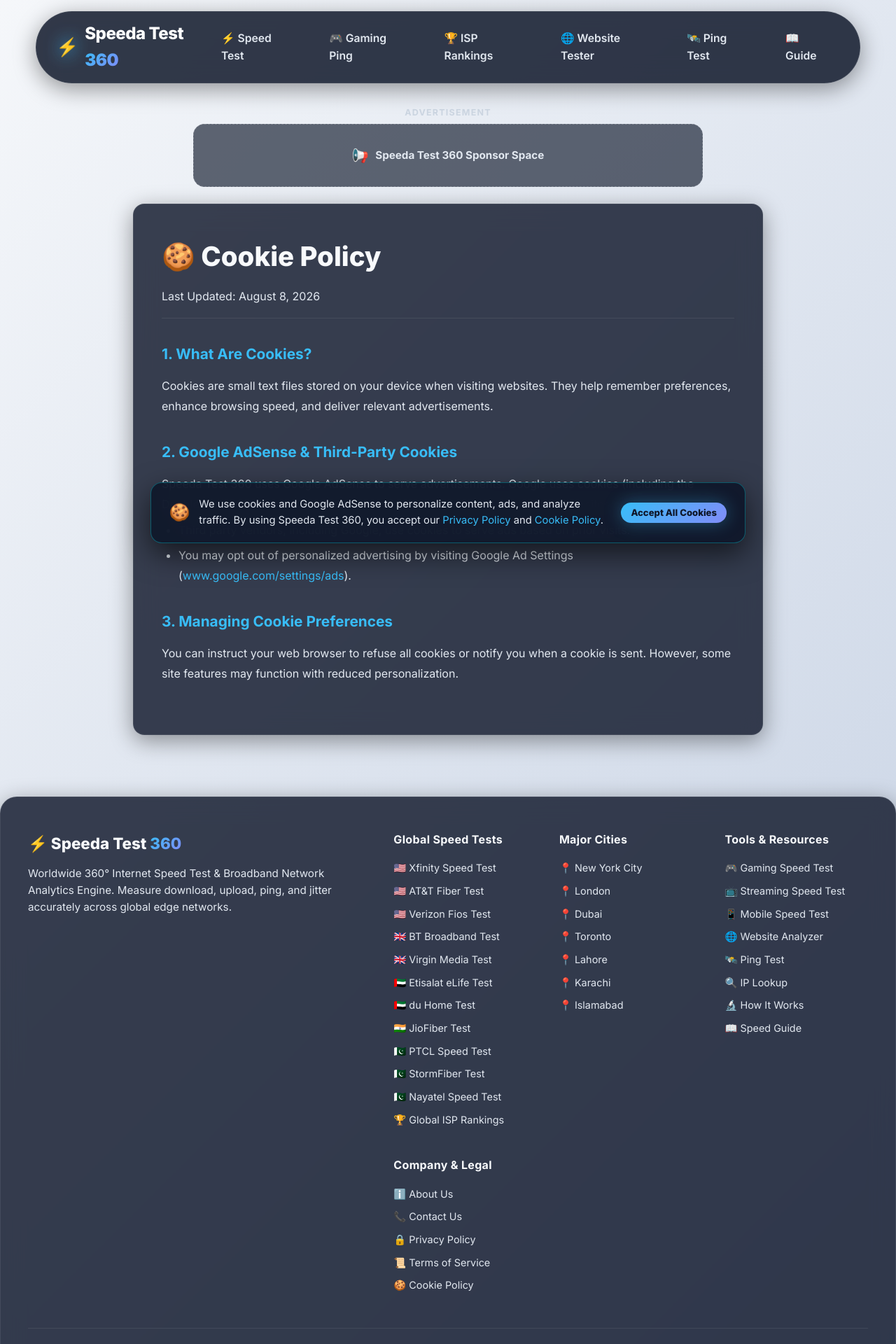
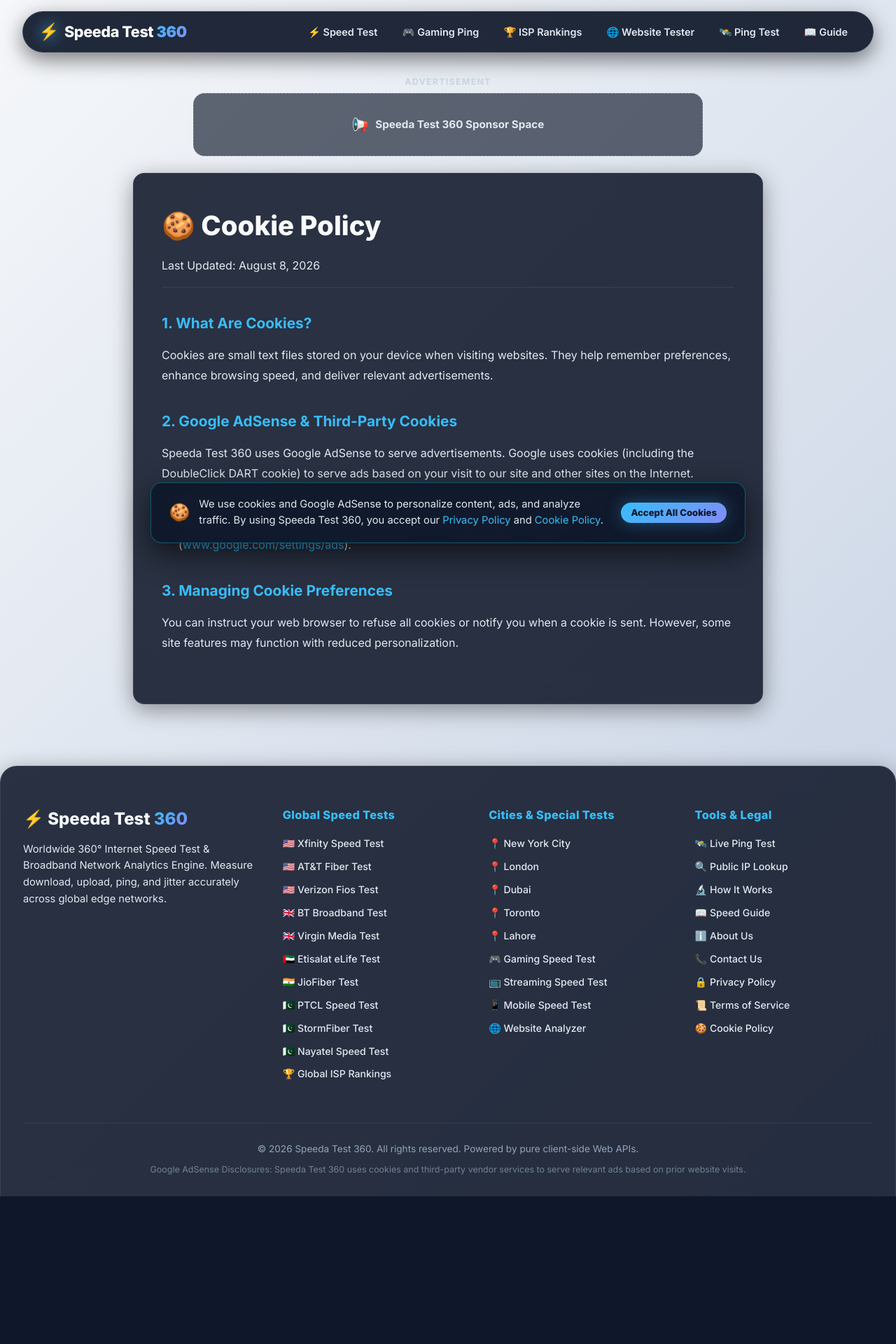
Before and after one commit to alirazabhatti36/speeda-test, a React (Vite) app in the folder frontend/: page /cookies in a window 1280 px wide. Shown: the top 1920 px of the page at 70% size. After the commit the page ends 1709 px from the top, so only its background shows below. Built offline with nearby package versions, Linux system fonts and the light colour scheme.

Commit message:
fix: Resolve layout bugs (Navbar logo wrapping, Network Info card overflow truncation, 4-column balanced Footer layout, 100% full-width dark background)

```diff
--- a/frontend/src/components/Footer.css
+++ b/frontend/src/components/Footer.css
@@ -1,61 +1,67 @@
 .footer-container {
   margin-top: 4rem;
   border-radius: var(--radius-lg) var(--radius-lg) 0 0;
-  padding: 3rem 2rem 1.5rem;
+  padding: 3.5rem 2rem 1.8rem;
   border-bottom: none;
+  width: 100%;
 }
 
 .footer-content {
   display: grid;
-  grid-template-columns: 1.4fr 2fr;
-  gap: 3rem;
-  max-width: 1200px;
+  grid-template-columns: 1.3fr repeat(3, 1fr);
+  gap: 2.5rem;
+  max-width: 1240px;
   margin: 0 auto;
+  align-items: start;
+}
+
+.footer-brand {
+  display: flex;
+  flex-direction: column;
+  gap: 0.8rem;
 }
 
 .footer-logo {
-  font-size: 1.4rem;
+  font-size: 1.5rem;
   font-weight: 800;
   color: var(--text-main);
 }
 
 .footer-tagline {
   color: var(--text-muted);
-  font-size: 0.95rem;
-  margin-top: 0.8rem;
+  font-size: 0.92rem;
   line-height: 1.6;
 }
 
-.footer-links-grid {
-  display: grid;
-  grid-template-columns: repeat(3, 1fr);
-  gap: 2rem;
-}
-
 .footer-col h4 {
-  font-size: 1rem;
-  font-weight: 700;
-  color: var(--text-main);
-  margin-bottom: 1rem;
+  font-size: 1.02rem;
+  font-weight: 800;
+  color: var(--primary-cyan);
+  margin-bottom: 1.1rem;
   letter-spacing: 0.02em;
+  white-space: nowrap;
 }
 
 .footer-col a {
   display: block;
   color: var(--text-muted);
-  font-size: 0.9rem;
-  margin-bottom: 0.6rem;
+  font-size: 0.88rem;
+  margin-bottom: 0.65rem;
+  font-weight: 500;
   transition: color var(--transition-fast);
+  white-space: nowrap;
+  overflow: hidden;
+  text-overflow: ellipsis;
 }
 
 .footer-col a:hover {
-  color: var(--primary-cyan);
+  color: #ffffff;
 }
 
 .footer-bottom {
-  max-width: 1200px;
-  margin: 2.5rem auto 0;
-  padding-top: 1.5rem;
+  max-width: 1240px;
+  margin: 3rem auto 0;
+  padding-top: 1.6rem;
   border-top: 1px solid var(--glass-border);
   text-align: center;
   color: var(--text-dim);
@@ -68,18 +74,16 @@
   opacity: 0.7;
 }
 
-@media (max-width: 868px) {
+@media (max-width: 1024px) {
+  .footer-content {
+    grid-template-columns: repeat(2, 1fr);
+    gap: 2rem;
+  }
+}
+
+@media (max-width: 580px) {
   .footer-content {
     grid-template-columns: 1fr;
     gap: 2rem;
   }
-  .footer-links-grid {
-    grid-template-columns: repeat(2, 1fr);
-  }
 }
-
-@media (max-width: 480px) {
-  .footer-links-grid {
-    grid-template-columns: 1fr;
-  }
-}
--- a/frontend/src/components/Footer.jsx
+++ b/frontend/src/components/Footer.jsx
@@ -6,6 +6,7 @@
   return (
     <footer className="footer-container glass-panel">
       <div className="footer-content">
+        {/* Col 1: Brand & Tagline */}
         <div className="footer-brand">
           <Link to="/" className="footer-logo">
             ⚡ Speeda Test <span className="gradient-text">360</span>
@@ -15,7 +16,7 @@
           </p>
         </div>
 
-        <div className="footer-links-grid">
+        {/* Col 2: Global Speed Tests */}
         <div className="footer-col">
           <h4>Global Speed Tests</h4>
           <Link to="/xfinity-speed-test">🇺🇸 Xfinity Speed Test</Link>
@@ -24,7 +25,6 @@
           <Link to="/bt-speed-test">🇬🇧 BT Broadband Test</Link>
           <Link to="/virgin-media-speed-test">🇬🇧 Virgin Media Test</Link>
           <Link to="/etisalat-speed-test">🇦🇪 Etisalat eLife Test</Link>
-            <Link to="/du-speed-test">🇦🇪 du Home Test</Link>
           <Link to="/jio-speed-test">🇮🇳 JioFiber Test</Link>
           <Link to="/ptcl-speed-test">🇵🇰 PTCL Speed Test</Link>
           <Link to="/stormfiber-speed-test">🇵🇰 StormFiber Test</Link>
@@ -32,37 +32,32 @@
           <Link to="/isp-rankings">🏆 Global ISP Rankings</Link>
         </div>
 
+        {/* Col 3: Cities & Special Tests */}
         <div className="footer-col">
-            <h4>Major Cities</h4>
+          <h4>Cities & Special Tests</h4>
           <Link to="/internet-speed-test-new-york">📍 New York City</Link>
           <Link to="/internet-speed-test-london">📍 London</Link>
           <Link to="/internet-speed-test-dubai">📍 Dubai</Link>
           <Link to="/internet-speed-test-toronto">📍 Toronto</Link>
           <Link to="/internet-speed-test-lahore">📍 Lahore</Link>
-            <Link to="/internet-speed-test-karachi">📍 Karachi</Link>
-            <Link to="/internet-speed-test-islamabad">📍 Islamabad</Link>
-          </div>
-
-          <div className="footer-col">
-            <h4>Tools & Resources</h4>
           <Link to="/gaming-speed-test">🎮 Gaming Speed Test</Link>
           <Link to="/streaming-speed-test">📺 Streaming Speed Test</Link>
           <Link to="/mobile-speed-test">📱 Mobile Speed Test</Link>
           <Link to="/website-test">🌐 Website Analyzer</Link>
-            <Link to="/ping-test">🛰️ Ping Test</Link>
-            <Link to="/ip-lookup">🔍 IP Lookup</Link>
+        </div>
+
+        {/* Col 4: Tools & Legal */}
+        <div className="footer-col">
+          <h4>Tools & Legal</h4>
+          <Link to="/ping-test">🛰️ Live Ping Test</Link>
+          <Link to="/ip-lookup">🔍 Public IP Lookup</Link>
           <Link to="/how-speed-test-works">🔬 How It Works</Link>
           <Link to="/guide">📖 Speed Guide</Link>
-          </div>
-
-          <div className="footer-col">
-            <h4>Company & Legal</h4>
           <Link to="/about">ℹ️ About Us</Link>
           <Link to="/contact">📞 Contact Us</Link>
           <Link to="/privacy">🔒 Privacy Policy</Link>
           <Link to="/terms">📜 Terms of Service</Link>
           <Link to="/cookies">🍪 Cookie Policy</Link>
-          </div>
         </div>
       </div>
 
--- a/frontend/src/components/Navbar.css
+++ b/frontend/src/components/Navbar.css
@@ -2,35 +2,40 @@
   position: sticky;
   top: 1rem;
   z-index: 1000;
-  width: 92%;
-  max-width: 1200px;
+  width: 95%;
+  max-width: 1240px;
   margin: 0 auto;
-  padding: 0.75rem 1.75rem;
+  padding: 0.6rem 1.4rem;
   border-radius: var(--radius-full);
-  background: rgba(15, 23, 42, 0.85);
-  backdrop-filter: blur(16px);
-  border: 1px solid rgba(255, 255, 255, 0.08);
+  background: rgba(15, 23, 42, 0.92);
+  backdrop-filter: blur(20px);
+  -webkit-backdrop-filter: blur(20px);
+  border: 1px solid rgba(255, 255, 255, 0.1);
+  box-shadow: 0 10px 30px rgba(0, 0, 0, 0.5);
 }
 
 .navbar-container {
   display: flex;
   align-items: center;
   justify-content: space-between;
+  width: 100%;
 }
 
 .brand-logo {
   display: flex;
   align-items: center;
-  gap: 0.6rem;
-  font-size: 1.5rem;
+  gap: 0.5rem;
+  font-size: 1.35rem;
   font-weight: 800;
   color: #ffffff;
-  letter-spacing: -0.5px;
+  letter-spacing: -0.4px;
+  white-space: nowrap;
+  flex-shrink: 0;
 }
 
 .brand-icon {
-  font-size: 1.6rem;
-  filter: drop-shadow(0 0 12px var(--primary-cyan));
+  font-size: 1.45rem;
+  filter: drop-shadow(0 0 10px var(--primary-cyan));
 }
 
 .brand-badge {
@@ -44,28 +49,31 @@
 .nav-links {
   display: flex;
   align-items: center;
-  gap: 1.5rem;
+  gap: 0.5rem;
 }
 
 .nav-item {
   color: var(--text-muted);
   font-weight: 600;
-  font-size: 0.98rem;
-  padding: 0.5rem 1rem;
+  font-size: 0.9rem;
+  padding: 0.45rem 0.85rem;
   border-radius: var(--radius-full);
   transition: all var(--transition-fast);
+  white-space: nowrap;
+  display: inline-flex;
+  align-items: center;
 }
 
 .nav-item:hover {
   color: #ffffff;
-  background: rgba(255, 255, 255, 0.1);
+  background: rgba(255, 255, 255, 0.08);
 }
 
 .nav-item.active {
   color: #0f172a;
   background: linear-gradient(135deg, #38bdf8 0%, #818cf8 100%);
   font-weight: 800;
-  box-shadow: 0 0 18px rgba(56, 189, 248, 0.35);
+  box-shadow: 0 0 15px rgba(56, 189, 248, 0.35);
 }
 
 .mobile-toggle {
@@ -73,26 +81,29 @@
   background: none;
   border: none;
   color: #ffffff;
-  font-size: 1.6rem;
+  font-size: 1.5rem;
   cursor: pointer;
+  padding: 0.2rem 0.5rem;
 }
 
 .mobile-menu {
   display: flex;
   flex-direction: column;
-  gap: 0.8rem;
+  gap: 0.6rem;
   margin-top: 1rem;
   padding: 1.2rem;
   border-radius: var(--radius-lg);
-  background: rgba(15, 23, 42, 0.95);
+  background: rgba(15, 23, 42, 0.96);
+  border: 1px solid var(--glass-border);
 }
 
 .mobile-item {
   color: var(--text-muted);
-  font-size: 1.05rem;
+  font-size: 1rem;
   font-weight: 600;
   padding: 0.6rem 0.8rem;
   border-radius: var(--radius-sm);
+  white-space: nowrap;
 }
 
 .mobile-item:hover, .mobile-item.active {
@@ -100,7 +111,8 @@
   background: rgba(56, 189, 248, 0.12);
 }
 
-@media (max-width: 768px) {
+/* Switch to mobile hamburger at 1024px to prevent tablet/medium desktop header crowding */
+@media (max-width: 1024px) {
   .nav-links {
     display: none;
   }
--- a/frontend/src/index.css
+++ b/frontend/src/index.css
@@ -1,7 +1,7 @@
 :root {
   --bg-dark: #0f172a;
-  --bg-card: rgba(15, 23, 42, 0.82);
-  --bg-card-hover: rgba(30, 41, 59, 0.9);
+  --bg-card: rgba(15, 23, 42, 0.88);
+  --bg-card-hover: rgba(30, 41, 59, 0.95);
   --glass-border: rgba(255, 255, 255, 0.08);
   --glass-border-glow: rgba(56, 189, 248, 0.35);
 
@@ -36,24 +36,23 @@
   box-sizing: border-box;
 }
 
-html {
+html, body, #root {
+  width: 100%;
+  min-height: 100vh;
+  background-color: var(--bg-dark) !important;
+  color: var(--text-main);
   overflow-x: hidden;
-  scroll-behavior: smooth;
 }
 
 body {
   font-family: var(--font-main);
-  background-color: var(--bg-dark);
-  color: var(--text-main);
-  min-height: 100vh;
-  overflow-x: hidden;
   line-height: 1.6;
   -webkit-font-smoothing: antialiased;
   -moz-osx-font-smoothing: grayscale;
   position: relative;
 }
 
-/* Signature Ambient Glowing Orbs (matching AuraToolkit360 & Goat360AI) */
+/* Ambient Glowing Orbs */
 body::before {
   content: '';
   position: fixed;
@@ -108,6 +107,8 @@
   display: flex;
   flex-direction: column;
   min-height: 100vh;
+  width: 100%;
+  background-color: var(--bg-dark);
 }
 
 .main-content {
@@ -150,6 +151,7 @@
   align-items: center;
   gap: 0.6rem;
   text-shadow: none;
+  white-space: nowrap;
 }
 
 .btn-primary:hover {
@@ -178,6 +180,7 @@
   border: 1px solid var(--glass-border);
   cursor: pointer;
   transition: all var(--transition-fast);
+  white-space: nowrap;
 }
 
 .btn-secondary:hover {
@@ -185,16 +188,9 @@
   border-color: var(--primary-cyan);
 }
 
-/* Typography Utilities (Signature 360 Blue to Indigo Gradient) */
+/* Typography Utilities */
 .gradient-text {
   background: linear-gradient(135deg, #38bdf8 0%, #818cf8 100%);
-  -webkit-background-clip: text;
-  -webkit-text-fill-color: transparent;
-  font-weight: 800;
-}
-
-.gradient-text-purple {
-  background: linear-gradient(135deg, #c084fc 0%, #38bdf8 100%);
   -webkit-background-clip: text;
   -webkit-text-fill-color: transparent;
   font-weight: 800;
@@ -224,7 +220,6 @@
   font-weight: 500;
 }
 
-/* Mobile Responsiveness */
 @media (max-width: 768px) {
   .main-content {
     padding: 1.25rem 1rem;
--- a/frontend/src/pages/Home.css
+++ b/frontend/src/pages/Home.css
@@ -25,6 +25,7 @@
   padding: 1.4rem 2rem;
   margin-bottom: 2rem;
   background: rgba(15, 23, 42, 0.85);
+  overflow: hidden;
 }
 
 .network-skeleton {
@@ -37,38 +38,44 @@
 
 .network-grid {
   display: grid;
-  grid-template-columns: repeat(4, 1fr);
-  gap: 1.5rem;
+  grid-template-columns: repeat(4, minmax(0, 1fr));
+  gap: 1.2rem;
+  width: 100%;
 }
 
 .network-item {
   display: flex;
   align-items: center;
-  gap: 0.8rem;
+  gap: 0.7rem;
+  min-width: 0; /* CRITICAL FIX: Allows flex child text-overflow ellipsis to work in CSS Grid */
 }
 
 .net-icon {
-  font-size: 1.7rem;
+  font-size: 1.6rem;
+  flex-shrink: 0;
   filter: drop-shadow(0 2px 4px rgba(0, 0, 0, 0.4));
 }
 
 .net-label {
   display: block;
-  font-size: 0.78rem;
+  font-size: 0.75rem;
   color: #94a3b8;
   font-weight: 700;
   text-transform: uppercase;
   letter-spacing: 0.06em;
   margin-bottom: 0.1rem;
+  white-space: nowrap;
 }
 
 .net-value {
-  font-size: 1.05rem;
+  font-size: 0.98rem;
   font-weight: 800;
   color: #ffffff;
   white-space: nowrap;
   overflow: hidden;
   text-overflow: ellipsis;
+  display: block;
+  max-width: 100%;
 }
 
 .speed-arena {
@@ -119,6 +126,7 @@
   font-size: 1.5rem;
   background: rgba(255, 255, 255, 0.06);
   border: 1px solid var(--glass-border);
+  flex-shrink: 0;
 }
 
 .icon-download { color: #38bdf8; border-color: rgba(56, 189, 248, 0.4); }
@@ -218,6 +226,7 @@
 
 .tb-icon {
   font-size: 2rem;
+  flex-shrink: 0;
 }
 
 .tool-box h4 {
@@ -323,7 +332,7 @@
 
 @media (max-width: 868px) {
   .network-grid {
-    grid-template-columns: repeat(2, 1fr);
+    grid-template-columns: repeat(2, minmax(0, 1fr));
   }
   .metrics-grid {
     grid-template-columns: repeat(2, 1fr);
```
Lines whose indentation alone changed are shown as unchanged.
